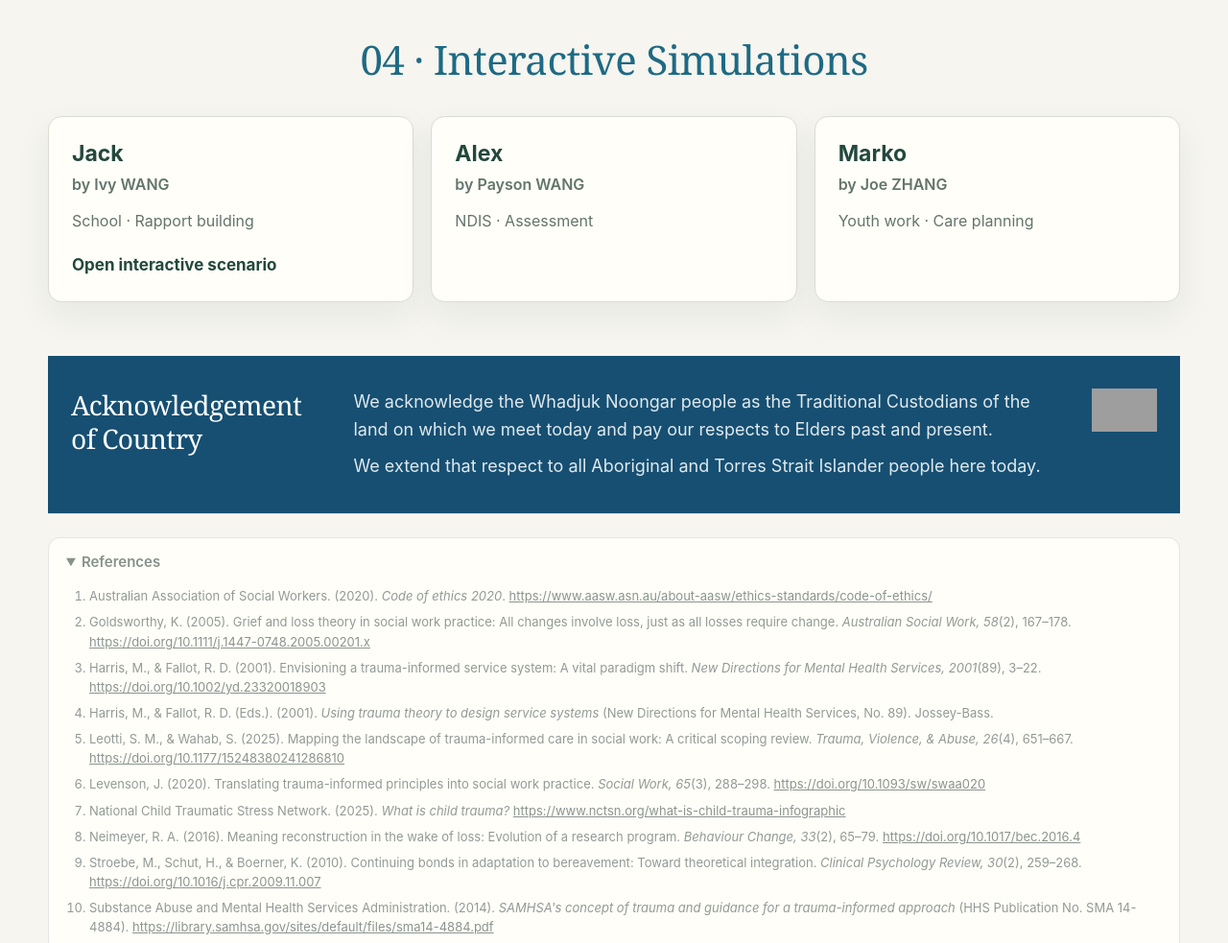
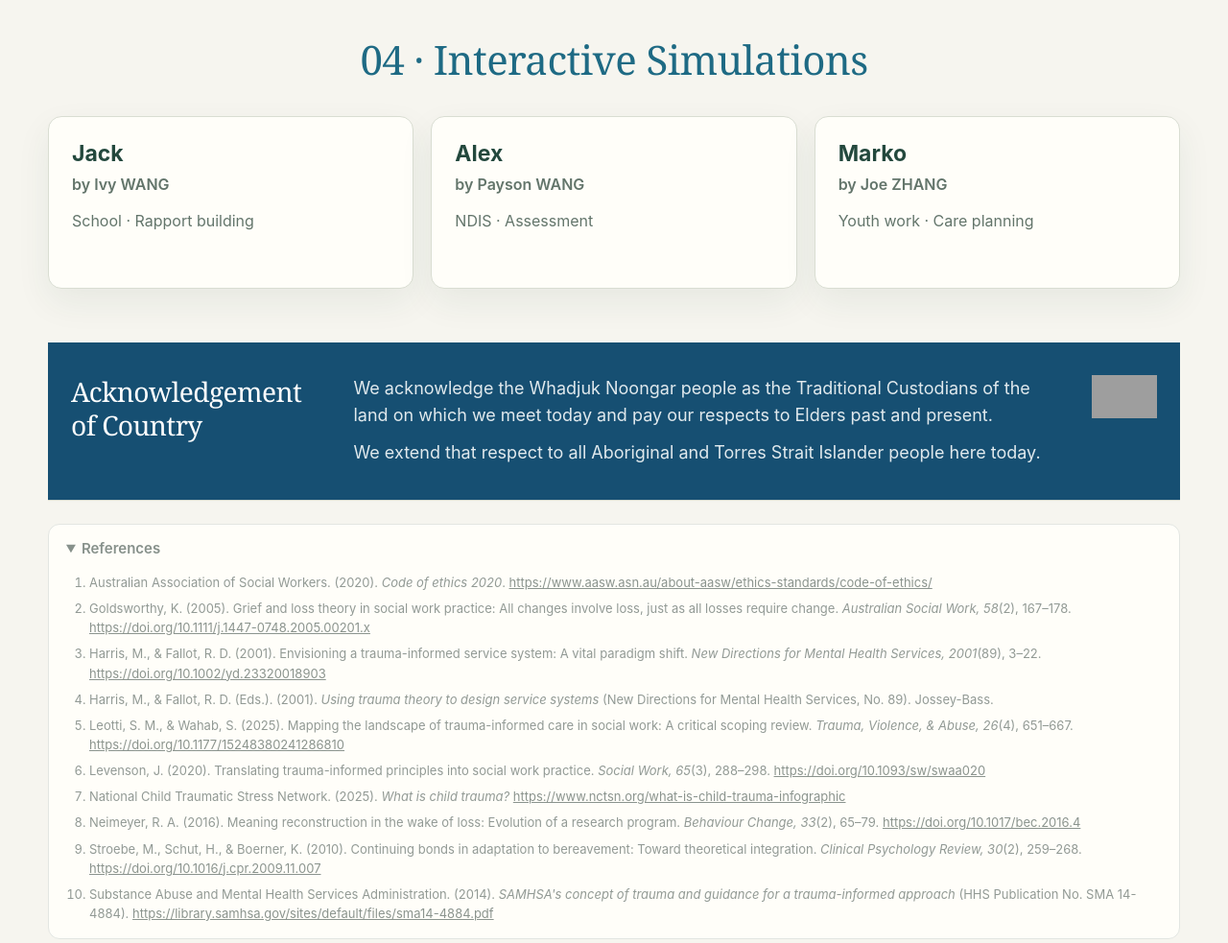
Before and after one commit to YunQ712/SWSP5633, a plain HTML site: page index.html in a window 1280 px wide. Shown: the part 3240-4223 px from the top of the page at 96% size. Drawn offline with Linux system fonts and the light colour scheme; grey boxes are pictures that could not be loaded.

Commit message:
Add files via upload

```diff
--- a/index.html
+++ b/index.html
@@ -222,7 +222,6 @@
     .scenario-card:hover { transform: translateY(-3px); border-color: var(--accent); }
     .scenario-card .setting { color: var(--muted); font-size: 16px; }
     .scenario-card .author { display: block; margin: -4px 0 10px; color: var(--muted); font-size: 16px; font-weight: 600; }
-    .scenario-card .launch-label { display: block; margin-top: 18px; font-size: 17px; font-weight: 650; color: var(--ink); }
     .scenario-card .empty { min-height: 46px; margin-top: 18px; }
     .scenario-section { scroll-margin-top: 94px; }
     .scenario-meta { display: flex; flex-wrap: wrap; gap: 10px; margin: 18px 0 28px; }
@@ -1718,7 +1717,7 @@
         <div><h2>04 · Interactive Simulations</h2></div>
       </div>
       <div class="scenario-grid" id="scenarios">
-        <a class="scenario-card" href="./jack.html" aria-label="Open Jack's interactive scenario"><h3>Jack</h3><span class="author">by Ivy WANG</span><span class="setting">School · Rapport building</span><span class="launch-label">Open interactive scenario</span></a>
+        <a class="scenario-card" href="./jack.html"><h3>Jack</h3><span class="author">by Ivy WANG</span><span class="setting">School · Rapport building</span></a>
         <a class="scenario-card" href="./alex.html"><h3>Alex</h3><span class="author">by Payson WANG</span><span class="setting">NDIS · Assessment</span></a>
         <a class="scenario-card" href="./marko.html"><h3>Marko</h3><span class="author">by Joe ZHANG</span><span class="setting">Youth work · Care planning</span></a>
       </div>
```
